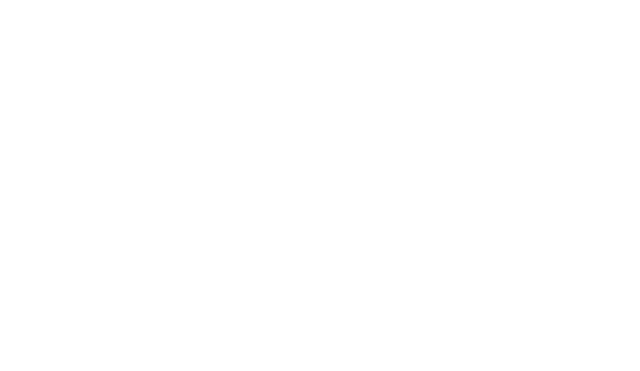
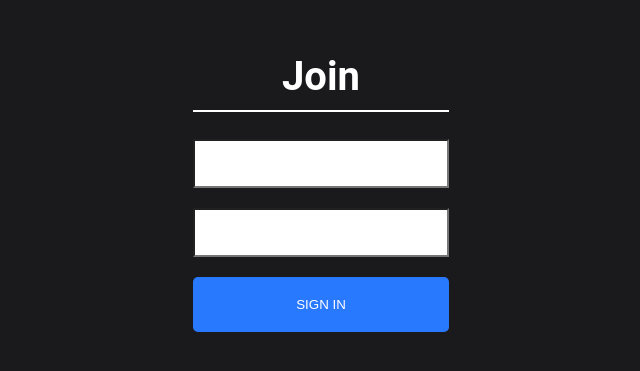
Before and after one commit to arpitz/react-realtime-chat, a React (Create React App) app in the folder react-realtime-chat/client/: page / in a window 1280 px wide. Shown: the part 221-592 px from the top of the page, without its empty margins (319-959 px from the left). Built offline with nearby package versions, Linux system fonts and the light colour scheme.

Commit message:
Added server side code

```diff
--- a/react-realtime-chat/client/src/components/Chat/Chat.js
+++ b/react-realtime-chat/client/src/components/Chat/Chat.js
@@ -1,6 +1,23 @@
-import React from 'react';
+import React, { useEffect, useState } from 'react';
+import queryString from 'query-string';
+import io from 'socket.io-client';
 
-const Chat = () => {
+let socket;
+const Chat = ({ location }) => {
+
+    const [name, setName] = useState('');
+    const [room, setRoom] = useState('');
+    const ENDPOINT = 'localhost:5000';
+
+    useEffect(() => {
+        const { name, room } = queryString.parse(location.search);
+        socket = io(ENDPOINT);
+        setName(name);
+        setRoom(room);
+
+        socket.emit('join', {name, room});
+    },[ ENDPOINT, location.search ])
+
     return(
         <>
         </>
--- a/react-realtime-chat/client/src/components/Join/Join.css
+++ b/react-realtime-chat/client/src/components/Join/Join.css
@@ -0,0 +1,71 @@
+html, body {
+    font-family: 'Roboto', sans-serif;
+    padding: 0;
+    margin: 0;
+  }
+
+  #root {
+    height: 100vh;
+  }
+
+  * {
+    box-sizing: border-box;
+  }
+
+  .joinOuterContainer {
+    display: flex;
+    justify-content: center;
+    text-align: center;
+    height: 100vh;
+    align-items: center;
+    background-color: #1A1A1D;
+  }
+
+  .joinInnerContainer {
+    width: 20%;
+  }
+
+  .joinInput {
+    border-radius: 0;
+    padding: 15px 20px;
+    width: 100%;
+  }
+
+  .heading {
+    color: white;
+    font-size: 2.5em;
+    padding-bottom: 10px;
+    border-bottom: 2px solid white;
+  }
+
+  .button {
+      color: #fff !important;
+      text-transform: uppercase;
+      text-decoration: none;
+      background: #2979FF;
+      padding: 20px;
+      border-radius: 5px;
+      display: inline-block;
+      border: none;
+      width: 100%;
+  }
+
+  .mt-20 {
+    margin-top: 20px;
+  }
+
+  @media (min-width: 320px) and (max-width: 480px) {
+    .joinOuterContainer {
+      height: 100%;
+    }
+
+    .joinInnerContainer {
+      width: 90%;
+    }
+
+
+  }
+
+  button:focus {
+    outline: 0;
+  }
--- a/react-realtime-chat/client/src/components/Join/Join.js
+++ b/react-realtime-chat/client/src/components/Join/Join.js
@@ -1,8 +1,24 @@
-import React from 'react';
+import React, { useState } from 'react';
+import { Link } from 'react-router-dom';
+import './Join.css'
 
 const Join = () => {
-    return(
+
+    const [name, setName] = useState('');
+    const [room, setRoom] = useState('');
+
+    return (
         <>
+            <div className="joinOuterContainer">
+                <div className="joinInnerContainer">
+                    <h1 className='heading'>Join</h1>
+                    <div><input type="text" placeholder="" onChange={(e) => setName(e.target.value)} className="joinInput" /></div>
+                    <div><input type="text" placeholder="" onChange={(e) => setRoom(e.target.value)} className="joinInput mt-20" /></div>
+                    <Link to={`/chat?name=${ name}&room=${ room }`} onClick={ e => (!name || !room) ? e.preventDefault() : null }>
+                        <button type="submit" className="button mt-20">Sign In</button>
+                    </Link>
+                </div>
+            </div>
         </>
     )
 }
```
Also changed, not shown: 2 other files (tests, documents, lock files or other folders).
